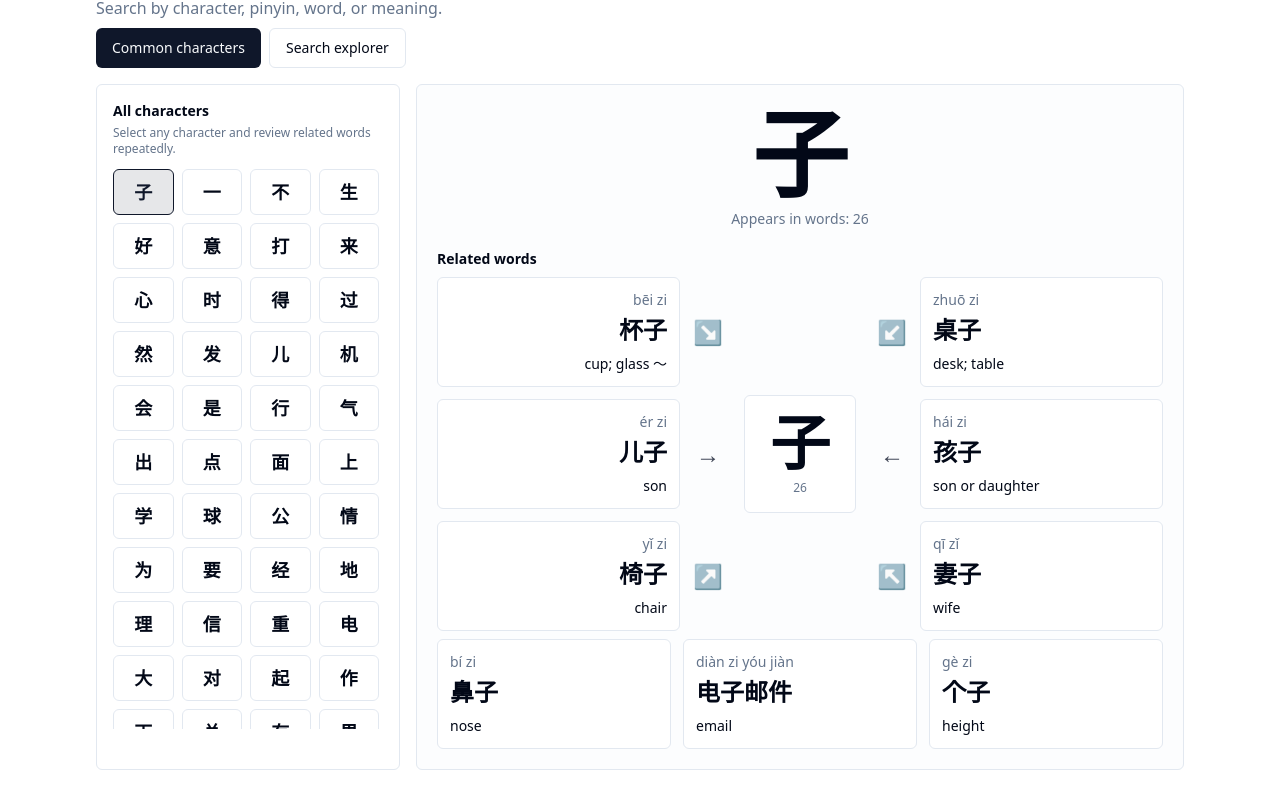
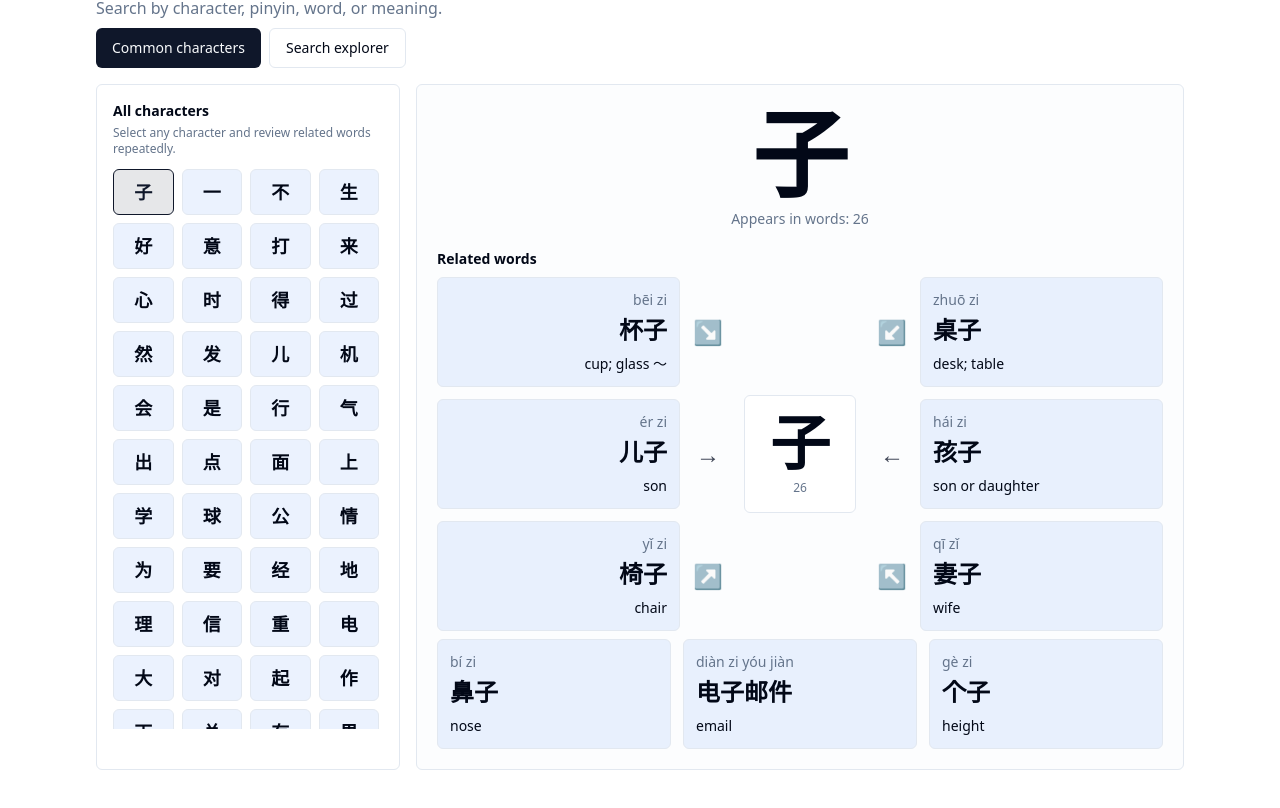
Before and after one commit to karamokoisrael/hsk-index, a Next.js app: page /en in a window 1280 px wide. Shown: the part 826-1634 px from the top of the page. Built offline with nearby package versions, Linux system fonts and the light colour scheme.

Commit message:
feat: Enhance flashcard components with state resolution and background color updates

```diff
--- a/src/features/character-map/CharacterMap.tsx
+++ b/src/features/character-map/CharacterMap.tsx
@@ -1,13 +1,14 @@
 'use client';
 
-import { useMemo, useState } from 'react';
+import { useEffect, useMemo, useState } from 'react';
 
 import { Button } from '@/components/ui/button';
 import { Input } from '@/components/ui/input';
 import { getCharacterMapItems, getPrimaryMeaning, hskWords } from '@/data/hskWords';
 import { FlashcardDisplay } from '@/features/flashcards/FlashcardDisplay';
+import { resolveState } from '@/features/flashcards/srs';
 import { useFlashcardsStore } from '@/stores/useFlashcardsStore';
-import type { HskWord, ReviewGrade } from '@/types/Hsk';
+import type { CardState, HskWord, ReviewGrade } from '@/types/Hsk';
 
 const characterMapItems = getCharacterMapItems();
 const chineseCharRegex = /[\u4E00-\u9FFF]/;
@@ -47,6 +48,28 @@ const commonCharacterEntries = (() => {
     .sort((a, b) => b.count - a.count);
 })();
 
+function wordBg(state: CardState): string {
+  if (state === 'learning' || state === 'relearning') return 'bg-red-500/10';
+  if (state === 'review') return 'bg-green-500/10';
+  return 'bg-blue-500/10';
+}
+
+function getWordState(wordId: number, progressByWordId: Record<number, import('@/types/Hsk').FlashcardProgress>): CardState {
+  const p = progressByWordId[wordId];
+  return p ? resolveState(p) : 'new';
+}
+
+function charAggregate(wordIds: number[], progressByWordId: Record<number, import('@/types/Hsk').FlashcardProgress>): CardState {
+  let hasNew = false;
+  for (const id of wordIds) {
+    const p = progressByWordId[id];
+    const s = p ? resolveState(p) : 'new';
+    if (s === 'learning' || s === 'relearning') return 'learning';
+    if (s === 'new') hasNew = true;
+  }
+  return hasNew ? 'new' : 'review';
+}
+
 export const CharacterMap = (props: {
   labels: {
     viewCommon: string;
@@ -71,6 +94,7 @@ export const CharacterMap = (props: {
     basedOnWord: string;
   };
 }) => {
+  const [isMounted, setIsMounted] = useState(false);
   const [view, setView] = useState<'common' | 'explorer'>('common');
   const [query, setQuery] = useState('');
   const [selectedCharacter, setSelectedCharacter] = useState(commonCharacterEntries[0]?.character || '');
@@ -78,7 +102,19 @@ export const CharacterMap = (props: {
   const [isStudyRevealed, setIsStudyRevealed] = useState(false);
   const [selectedStudyWordId, setSelectedStudyWordId] = useState<number | null>(null);
 
+  useEffect(() => { setIsMounted(true); }, []);
+
   const reviewWord = useFlashcardsStore(state => state.reviewWord);
+  const progressByWordId = useFlashcardsStore(state => state.progressByWordId);
+
+  const characterStates = useMemo(() => {
+    if (!isMounted) return new Map<string, CardState>();
+    const map = new Map<string, CardState>();
+    for (const entry of commonCharacterEntries) {
+      map.set(entry.character, charAggregate(entry.words.map(w => w.id), progressByWordId));
+    }
+    return map;
+  }, [isMounted, progressByWordId]);
 
   const normalizedQuery = query.trim().toLowerCase();
 
@@ -205,7 +241,7 @@ export const CharacterMap = (props: {
                     key={item.character}
                     type="button"
                     onClick={() => selectCharacter(item.character)}
-                    className={`rounded-md border px-2 py-2 text-center text-lg font-semibold transition hover:border-primary ${selectedCommonCharacter?.character === item.character ? 'border-primary bg-primary/10 text-primary' : 'bg-background'}`}
+                    className={`rounded-md border px-2 py-2 text-center text-lg font-semibold transition hover:border-primary ${selectedCommonCharacter?.character === item.character ? 'border-primary bg-primary/10 text-primary' : wordBg(characterStates.get(item.character) ?? 'new')}`}
                   >
                     {item.character}
                   </button>
@@ -239,7 +275,7 @@ export const CharacterMap = (props: {
                         key={word.id}
                         type="button"
                         onClick={() => openStudyForWord(word.id)}
-                        className="rounded-md border bg-background p-3 text-left transition hover:border-primary"
+                        className={`rounded-md border p-3 text-left transition hover:border-primary ${isMounted ? wordBg(getWordState(word.id, progressByWordId)) : 'bg-background'}`}
                       >
                         <div className="text-sm text-muted-foreground">{word.pinyin}</div>
                         <div className="mt-1 text-2xl font-semibold">{word.word}</div>
@@ -255,7 +291,7 @@ export const CharacterMap = (props: {
                           <button
                             type="button"
                             onClick={() => openStudyForWord(word.id)}
-                            className="rounded-md border bg-background p-3 text-right transition hover:border-primary"
+                            className={`rounded-md border p-3 text-right transition hover:border-primary ${isMounted ? wordBg(getWordState(word.id, progressByWordId)) : 'bg-background'}`}
                           >
                             <div className="text-sm text-muted-foreground">{word.pinyin}</div>
                             <div className="mt-1 text-2xl font-semibold">{word.word}</div>
@@ -282,7 +318,7 @@ export const CharacterMap = (props: {
                           <button
                             type="button"
                             onClick={() => openStudyForWord(word.id)}
-                            className="rounded-md border bg-background p-3 text-left transition hover:border-primary"
+                            className={`rounded-md border p-3 text-left transition hover:border-primary ${isMounted ? wordBg(getWordState(word.id, progressByWordId)) : 'bg-background'}`}
                           >
                             <div className="text-sm text-muted-foreground">{word.pinyin}</div>
                             <div className="mt-1 text-2xl font-semibold">{word.word}</div>
@@ -300,7 +336,7 @@ export const CharacterMap = (props: {
                           key={word.id}
                           type="button"
                           onClick={() => openStudyForWord(word.id)}
-                          className="rounded-md border bg-background p-3 text-left transition hover:border-primary"
+                          className={`rounded-md border p-3 text-left transition hover:border-primary ${isMounted ? wordBg(getWordState(word.id, progressByWordId)) : 'bg-background'}`}
                         >
                           <div className="text-sm text-muted-foreground">{word.pinyin}</div>
                           <div className="mt-1 text-2xl font-semibold">{word.word}</div>
@@ -373,6 +409,7 @@ export const CharacterMap = (props: {
                   key={word.id}
                   type="button"
                   variant={selectedStudyWord.id === word.id ? 'default' : 'outline'}
+                  className={selectedStudyWord.id !== word.id && isMounted ? wordBg(getWordState(word.id, progressByWordId)) : ''}
                   onClick={() => {
                     setSelectedStudyWordId(word.id);
                     setIsStudyRevealed(false);
@@ -388,6 +425,7 @@ export const CharacterMap = (props: {
               total={hskWords.length}
               isRevealed={isStudyRevealed}
               onToggle={() => setIsStudyRevealed(previous => !previous)}
+              cardState={isMounted ? getWordState(selectedStudyWord.id, progressByWordId) : undefined}
               labels={{
                 answer: props.labels.answer,
                 example: props.labels.example,
--- a/src/features/flashcards/FlashcardDisplay.tsx
+++ b/src/features/flashcards/FlashcardDisplay.tsx
@@ -1,18 +1,28 @@
 'use client';
 
-import type { HskWord } from '@/types/Hsk';
+import type { CardState, HskWord } from '@/types/Hsk';
+
+const STATE_GRADIENT: Record<CardState, string> = {
+  new: 'from-blue-500/5 via-background to-blue-500/10',
+  learning: 'from-red-500/5 via-background to-red-500/10',
+  relearning: 'from-red-500/5 via-background to-red-500/10',
+  review: 'from-green-500/5 via-background to-green-500/10',
+};
 
 export const FlashcardDisplay = (props: {
   word: HskWord;
   isRevealed: boolean;
   onToggle: () => void;
   total: number;
+  cardState?: CardState;
   labels: {
     answer: string;
     example: string;
   };
   className?: string;
 }) => {
+  const gradient = props.cardState ? STATE_GRADIENT[props.cardState] : 'from-background via-background to-muted/30';
+
   return (
     <div className={`mx-auto w-full max-w-2xl [perspective:1200px] ${props.className || ''}`}>
       <div
@@ -27,7 +37,7 @@ export const FlashcardDisplay = (props: {
           }
         }}
         style={{ transformStyle: 'preserve-3d' }}
-        className={`relative min-h-96 cursor-pointer rounded-2xl border bg-gradient-to-br from-background via-background to-muted/30 shadow-lg transition-transform duration-500 hover:shadow-xl focus-visible:outline-none focus-visible:ring-2 focus-visible:ring-primary ${props.isRevealed ? '[transform:rotateY(180deg)]' : ''}`}
+        className={`relative min-h-96 cursor-pointer rounded-2xl border bg-gradient-to-br ${gradient} shadow-lg transition-transform duration-500 hover:shadow-xl focus-visible:outline-none focus-visible:ring-2 focus-visible:ring-primary ${props.isRevealed ? '[transform:rotateY(180deg)]' : ''}`}
       >
         <article className="absolute inset-0 flex items-center justify-center rounded-2xl p-6 [backface-visibility:hidden] sm:p-8">
           <div className="text-center text-6xl font-semibold sm:text-7xl">{props.word.word}</div>
--- a/src/features/flashcards/FlashcardTrainer.tsx
+++ b/src/features/flashcards/FlashcardTrainer.tsx
@@ -7,7 +7,7 @@ import { Input } from '@/components/ui/input';
 import { Label } from '@/components/ui/label';
 import { hskWords } from '@/data/hskWords';
 import { FlashcardDisplay } from '@/features/flashcards/FlashcardDisplay';
-import { getNextIntervalLabel } from '@/features/flashcards/srs';
+import { getNextIntervalLabel, resolveState } from '@/features/flashcards/srs';
 import { useFlashcardSync } from '@/hooks/useFlashcardSync';
 import { useFlashcardsStore } from '@/stores/useFlashcardsStore';
 import type { ReviewGrade } from '@/types/Hsk';
@@ -195,6 +195,7 @@ export const FlashcardTrainer = (props: {
         total={hskWords.length}
         isRevealed={isRevealed}
         onToggle={() => setIsRevealed(p => !p)}
+        cardState={currentProgress ? resolveState(currentProgress) : 'new'}
         labels={{
           answer: props.labels.answer,
           example: props.labels.example,
```
